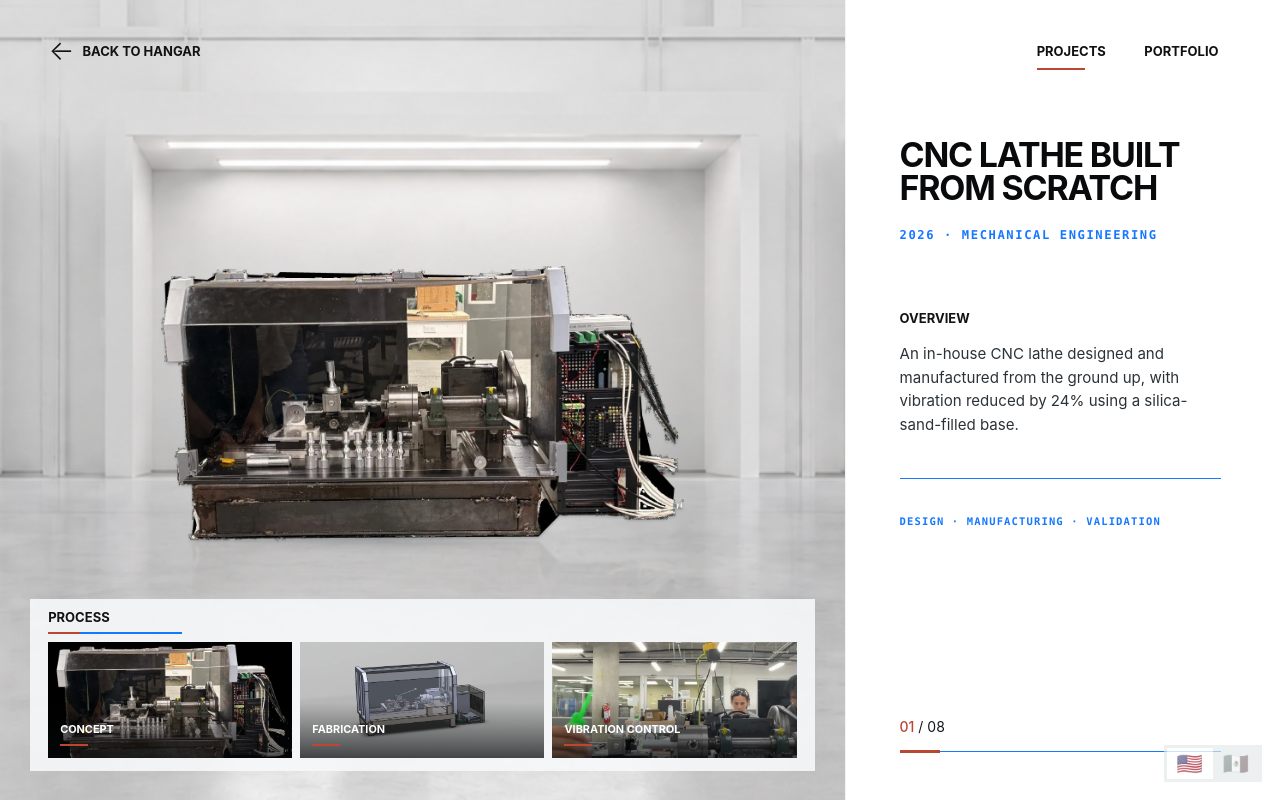
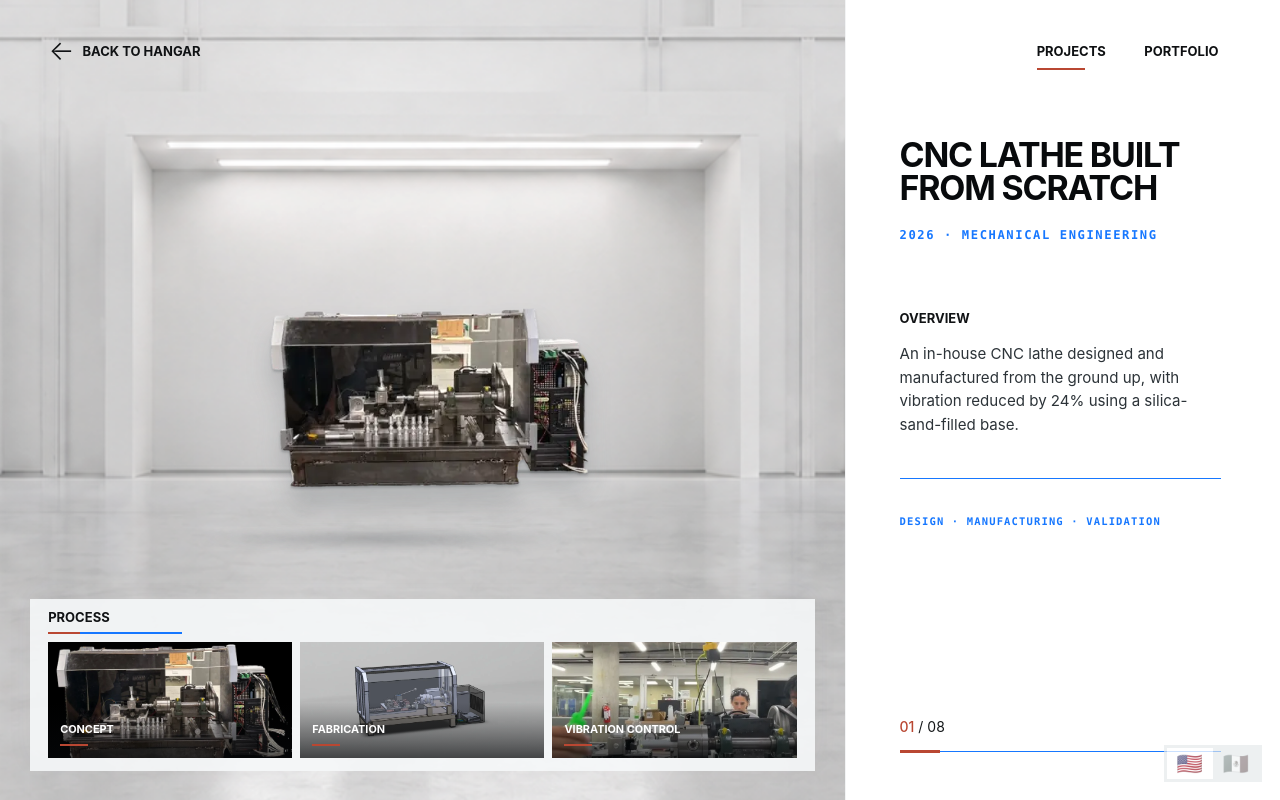
Before and after one commit to diego-bau3/Myportfoliodbau, a React (Vite) app: page /en/ in a window 1280 px wide. Both pictures are taken after a click on the button "CUSTOM CNC LATHE". Built offline with nearby package versions, Linux system fonts and the light colour scheme.

Commit message:
fix: reuse homepage images in project details

```diff
--- a/src/components/StationScene.tsx
+++ b/src/components/StationScene.tsx
@@ -1,18 +1,9 @@
 import { useLayoutEffect, useRef, useState } from "react";
 
 import hangarBackground from "../../assets/hangar-background-v1.png";
-import cnc from "../../assets/stations/cnc-detail-v1.png";
-import aircraft from "../../assets/stations/aircraft-detail-v1.png";
-import so101 from "../../assets/stations/so101-detail-v1.png";
-import gripper from "../../assets/stations/gripper-detail-v1.png";
-import wearable from "../../assets/stations/wearable-detail-v1.png";
-import car from "../../assets/stations/car-detail-v1.png";
-import bomba from "../../assets/stations/bomba-detail-v1.png";
 import harv from "../../assets/harv/harv-01.webp";
 import { stationLayout, STATION_PRESENTATIONS } from "../data/stationGeometry.ts";
 import type { StationKey } from "../data/stationGeometry.ts";
-
-const IMAGES: Record<StationKey, string> = { cnc, aircraft, so101, gripper, wearable, car, bomba, harv };
 
 type Props = { projectKey: string; title: string; language: "en" | "es"; fallbackImage: string };
 
@@ -21,7 +12,9 @@ export default function StationScene({ projectKey, title, language, fallbackImag
   const [size, setSize] = useState({ width: 800, height: 640, fullHeight: 820 });
   const key = Object.hasOwn(STATION_PRESENTATIONS, projectKey) ? projectKey as StationKey : undefined;
   const preset = key ? STATION_PRESENTATIONS[key] : STATION_PRESENTATIONS.cnc;
-  const image = key ? IMAGES[key] : fallbackImage;
+  // Hardware uses the exact same source shown on the home hangar. The detail
+  // view only changes its scale; it never swaps in another crop or mask.
+  const image = preset.mode === "software" ? harv : fallbackImage;
   const layout = stationLayout(size.width, size.height, size.fullHeight, preset);
 
   useLayoutEffect(() => {
@@ -40,14 +33,9 @@ export default function StationScene({ projectKey, title, language, fallbackImag
   }, []);
 
   return (
-    <div className="station-scene" data-presentation={preset.mode} ref={ref}>
+    <div className="station-scene" data-presentation={preset.mode} data-project={projectKey} ref={ref}>
       <img alt="" aria-hidden="true" className="station-backdrop" src={hangarBackground} style={layout.photo} />
       <span aria-hidden="true" className="station-contact-shadow" style={layout.shadow} />
-      {preset.reflection > 0 ? (
-        <div aria-hidden="true" className="station-reflection" style={{ left: layout.object.left, top: layout.reflectionTop, width: layout.object.width, height: Math.min(80, layout.object.height * .32), opacity: preset.reflection }}>
-          <img alt="" src={image} style={{ height: layout.object.height }} />
-        </div>
-      ) : null}
       <div className={`station-object${preset.mode === "software" ? " station-software" : ""}`} style={layout.object}>
         {preset.mode === "software" ? (
           <div className="station-software-toolbar">
--- a/src/data/stationGeometry.ts
+++ b/src/data/stationGeometry.ts
@@ -7,18 +7,17 @@ export type StationPresentation = {
   maxHeight: number;
   contact: readonly [number, number];
   shadowWidth: number;
-  reflection: number;
 };
 
 export const STATION_PRESENTATIONS = {
-  cnc: { mode: "object", width: 1221, height: 644, maxWidth: .62, maxHeight: .48, contact: [.43, .99], shadowWidth: .72, reflection: .09 },
-  aircraft: { mode: "object", width: 830, height: 291, maxWidth: .80, maxHeight: .46, contact: [.30, .985], shadowWidth: .43, reflection: .07 },
-  so101: { mode: "object", width: 396, height: 683, maxWidth: .42, maxHeight: .49, contact: [.70, .99], shadowWidth: .48, reflection: .07 },
-  gripper: { mode: "object", width: 1008, height: 743, maxWidth: .66, maxHeight: .49, contact: [.13, .99], shadowWidth: .23, reflection: .045 },
-  wearable: { mode: "object", width: 615, height: 760, maxWidth: .48, maxHeight: .52, contact: [.16, .81], shadowWidth: .37, reflection: .025 },
-  car: { mode: "object", width: 760, height: 583, maxWidth: .60, maxHeight: .47, contact: [.49, .99], shadowWidth: .68, reflection: .065 },
-  bomba: { mode: "object", width: 408, height: 266, maxWidth: .60, maxHeight: .43, contact: [.50, .98], shadowWidth: .73, reflection: .055 },
-  harv: { mode: "software", width: 1265, height: 712, maxWidth: .80, maxHeight: .55, contact: [.50, 1], shadowWidth: .83, reflection: 0 },
+  cnc: { mode: "object", width: 639, height: 360, maxWidth: .62, maxHeight: .50, contact: [.43, .99], shadowWidth: .72 },
+  aircraft: { mode: "object", width: 900, height: 339, maxWidth: .80, maxHeight: .46, contact: [.30, .985], shadowWidth: .43 },
+  so101: { mode: "object", width: 605, height: 900, maxWidth: .42, maxHeight: .49, contact: [.70, .99], shadowWidth: .48 },
+  gripper: { mode: "object", width: 1200, height: 854, maxWidth: .66, maxHeight: .49, contact: [.13, .99], shadowWidth: .23 },
+  wearable: { mode: "object", width: 617, height: 760, maxWidth: .48, maxHeight: .52, contact: [.16, .81], shadowWidth: .37 },
+  car: { mode: "object", width: 760, height: 583, maxWidth: .60, maxHeight: .47, contact: [.49, .99], shadowWidth: .68 },
+  bomba: { mode: "object", width: 1448, height: 1086, maxWidth: .60, maxHeight: .43, contact: [.50, .98], shadowWidth: .73 },
+  harv: { mode: "software", width: 1265, height: 712, maxWidth: .80, maxHeight: .55, contact: [.50, 1], shadowWidth: .83 },
 } as const satisfies Record<string, StationPresentation>;
 
 export type StationKey = keyof typeof STATION_PRESENTATIONS;
@@ -40,7 +39,6 @@ export function stationLayout(width: number, height: number, fullHeight: number,
   return {
     photo: { width: 1672 * photoScale, height: 941 * photoScale, left: safeWidth / 2 - 838 * photoScale, top: floorY - 700 * photoScale },
     object: { width: objectWidth, height: objectHeight, left, top },
-    reflectionTop: contactY - objectHeight * (1 - preset.contact[1]),
     shadow: { left: left + objectWidth * preset.contact[0], top: contactY, width: objectWidth * preset.shadowWidth, height: Math.max(9, objectHeight * .055) },
     floorY,
     contactY,
--- a/src/styles.css
+++ b/src/styles.css
@@ -359,6 +359,12 @@ body.detail-open {
   z-index: 12;
 }
 
+/* The dialog receives focus when it opens, but the full-viewport browser ring
+   reads as a stray frame. Interactive controls keep their own focus styles. */
+.project-detail:focus {
+  outline: none;
+}
+
 .detail-open .project-detail {
   opacity: 1;
   pointer-events: auto;
@@ -2351,22 +2357,6 @@ body.detail-open {
   z-index: 1;
 }
 
-.station-reflection {
-  -webkit-mask-image: linear-gradient(#000, transparent);
-  mask-image: linear-gradient(#000, transparent);
-  overflow: hidden;
-  position: absolute;
-  z-index: 1;
-}
-
-.station-reflection img {
-  display: block;
-  filter: blur(0.8px);
-  max-width: none;
-  transform: scaleY(-1);
-  width: 100%;
-}
-
 .station-object {
   position: absolute;
   z-index: 2;
@@ -2374,8 +2364,14 @@ body.detail-open {
 
 .station-subject {
   display: block;
-  filter: saturate(0.98) drop-shadow(0 2px 1px rgba(25, 33, 38, 0.17));
+  filter:
+    saturate(0.94)
+    contrast(0.98)
+    brightness(1.025)
+    drop-shadow(0 2px 1px rgba(22, 27, 30, 0.22))
+    drop-shadow(0 18px 12px rgba(44, 53, 59, 0.2));
   height: 100%;
+  mix-blend-mode: multiply;
   object-fit: contain;
   width: 100%;
 }
@@ -2415,6 +2411,7 @@ body.detail-open {
   flex: 1;
   height: auto;
   min-height: 0;
+  mix-blend-mode: normal;
 }
 
 
```
Also changed, not shown: 1 other file (tests, documents, lock files or other folders).
